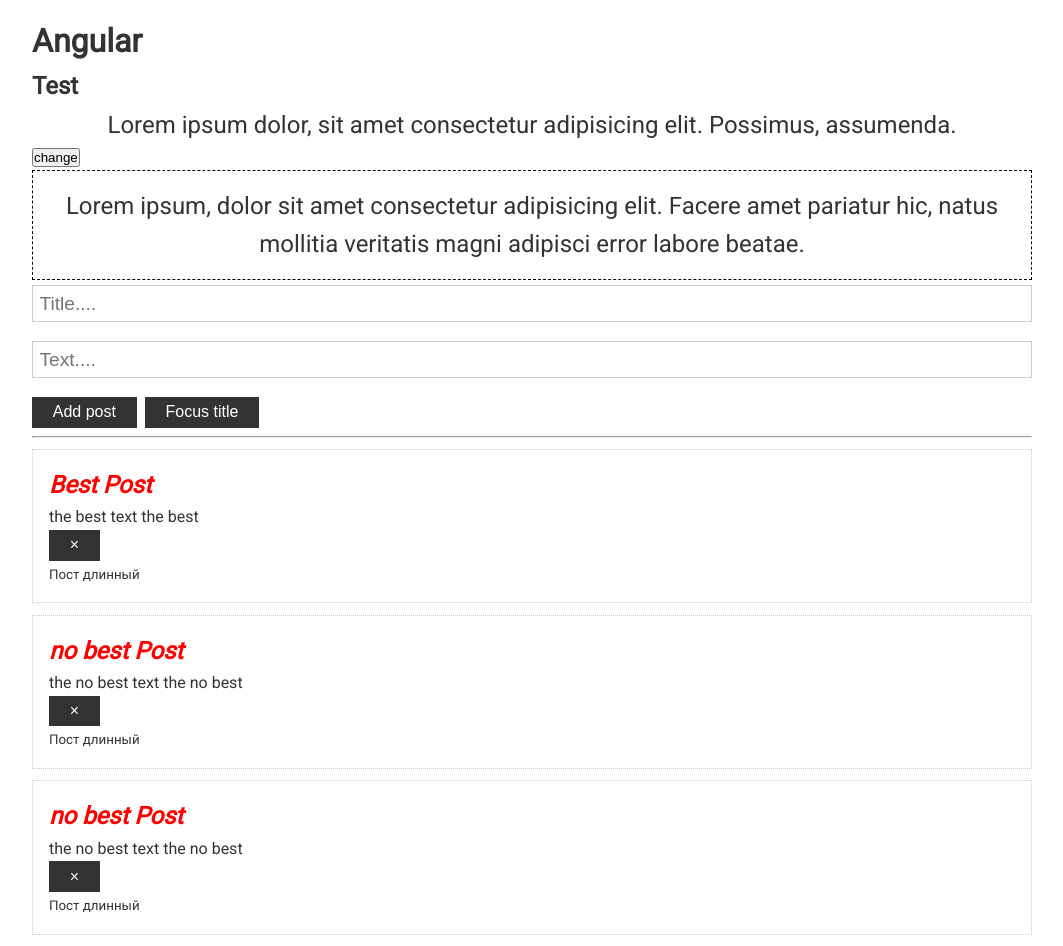
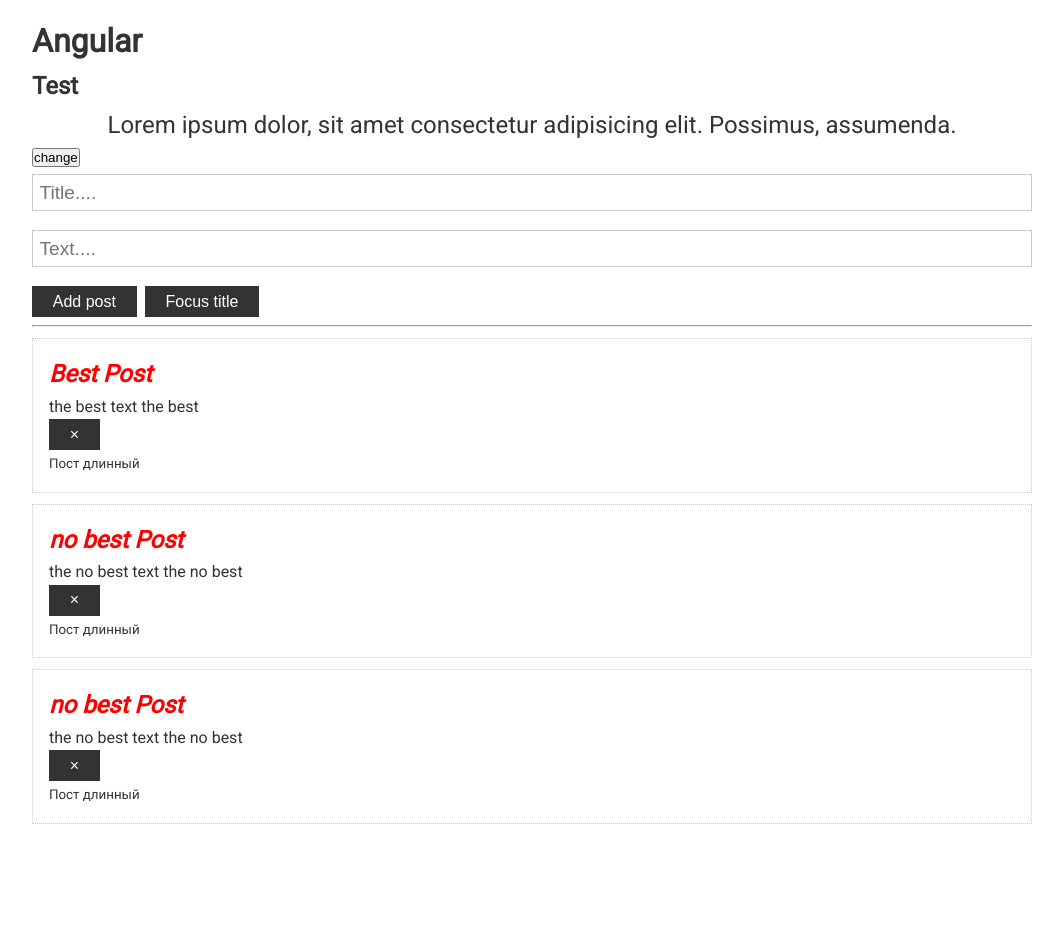
Before and after one commit to DmitriAleks/Angular-advanced, an Angular app: page / in a window 1280 px wide. Shown: the whole page, without its empty margins (108-1171 px from the left). After the commit the page ends 835 px from the top, so only its background shows below. Built offline with nearby package versions, Linux system fonts and the light colour scheme.

Commit message:
'fixBug'

```diff
--- a/src/app/app.component.html
+++ b/src/app/app.component.html
@@ -15,7 +15,7 @@
     </div>
   </ng-template>
 
-  <div class="wrapp"  *ngIf="isVisible">
+  <div class="wrapp"  *appIfnot="isVisible">
     <p>Lorem ipsum, dolor sit amet consectetur adipisicing elit. Facere amet pariatur hic, natus mollitia veritatis magni adipisci error labore beatae.</p>
   </div>
 
--- a/src/app/directives/ifnot.directive.ts
+++ b/src/app/directives/ifnot.directive.ts
@@ -14,7 +14,7 @@
     }
 }
 
-    constructor(private temolateRef: TemplateRef<any>,
-        private viewContainer: ViewContainerRef ) {}
+    constructor(private temolateRef: TemplateRef<any>, // temolateRef внутрений контент ng-template
+        private viewContainer: ViewContainerRef ) {}  // viewContainer указывает на ng-template
 
 }
```
